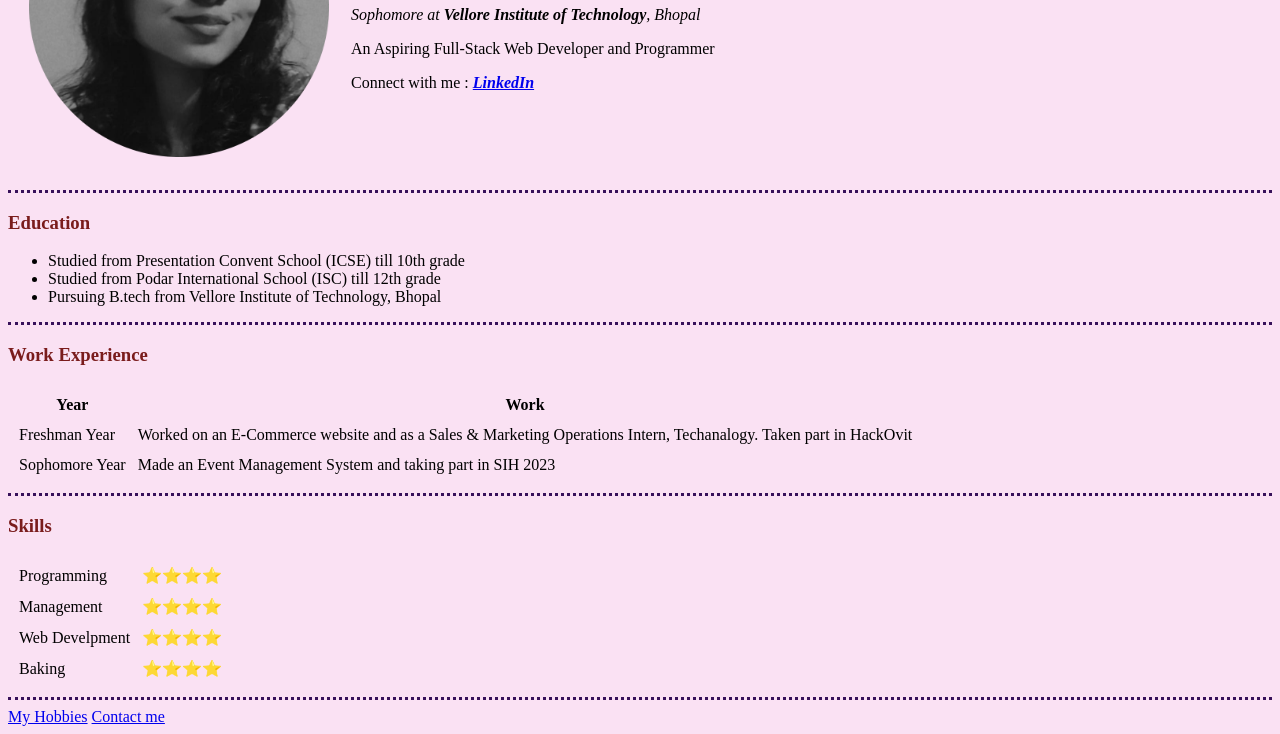
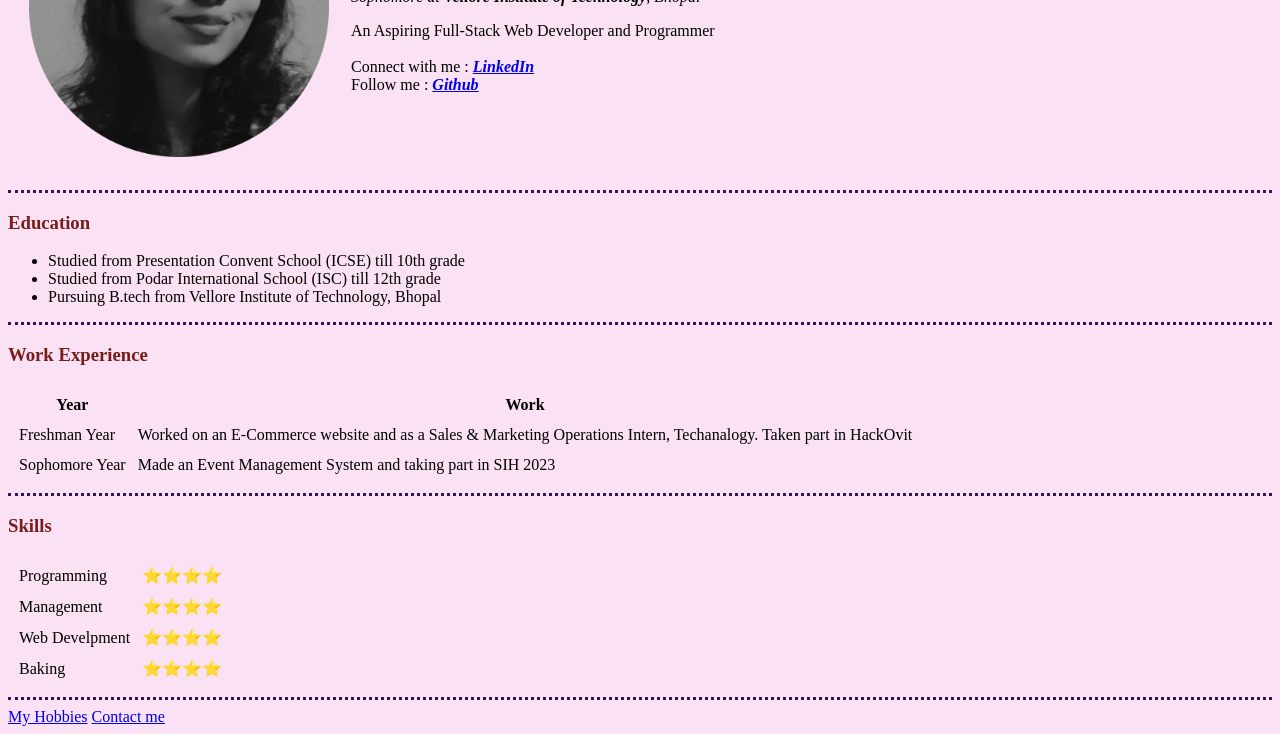
Before and after one commit to AyushkaBehere/cv2, a plain HTML site: page index.html in a window 1280 px wide. Shown: the part 172-906 px from the top of the page. Drawn offline with Linux system fonts and the light colour scheme.

Commit message:
Update index.html

```diff
--- a/index.html
+++ b/index.html
@@ -16,8 +16,9 @@
                 <td><img src= "images/Ayushka B&W latest-modified.png" width="300" height="300"> </td>
                 <td><h1>Ayushka Behere</h1>
                 <p><i>Sophomore at <b>Vellore Institute of Technology</b>, Bhopal</i></p>
-                <p>An Aspiring Full-Stack Web Developer and Programmer</p>
-                Connect with me : <strong><i><a href="https://www.linkedin.com/in/ayushka-behere-209946227/">LinkedIn</a></i></strong></td>
+                <p>An Aspiring Full-Stack Web Developer and Programmer  <br> <br>
+                Connect with me : <strong><i><a href="https://www.linkedin.com/in/ayushka-behere-209946227/">LinkedIn</a></i></strong>   <br>
+                Follow me : <strong><i><a href="https://github.com/AyushkaBehere">Github</a></i></strong> </p>
             </tr>
 
         </table>
```
